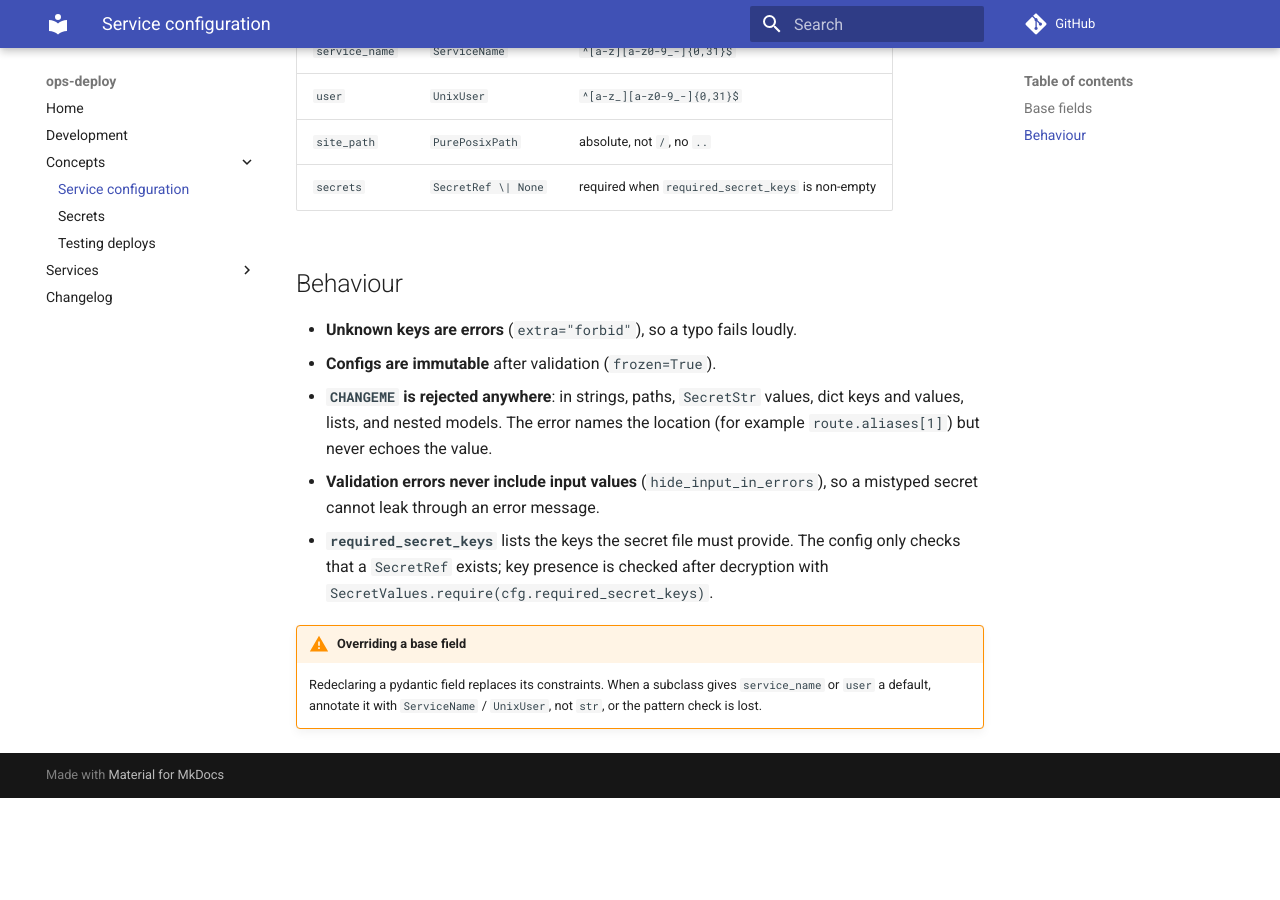
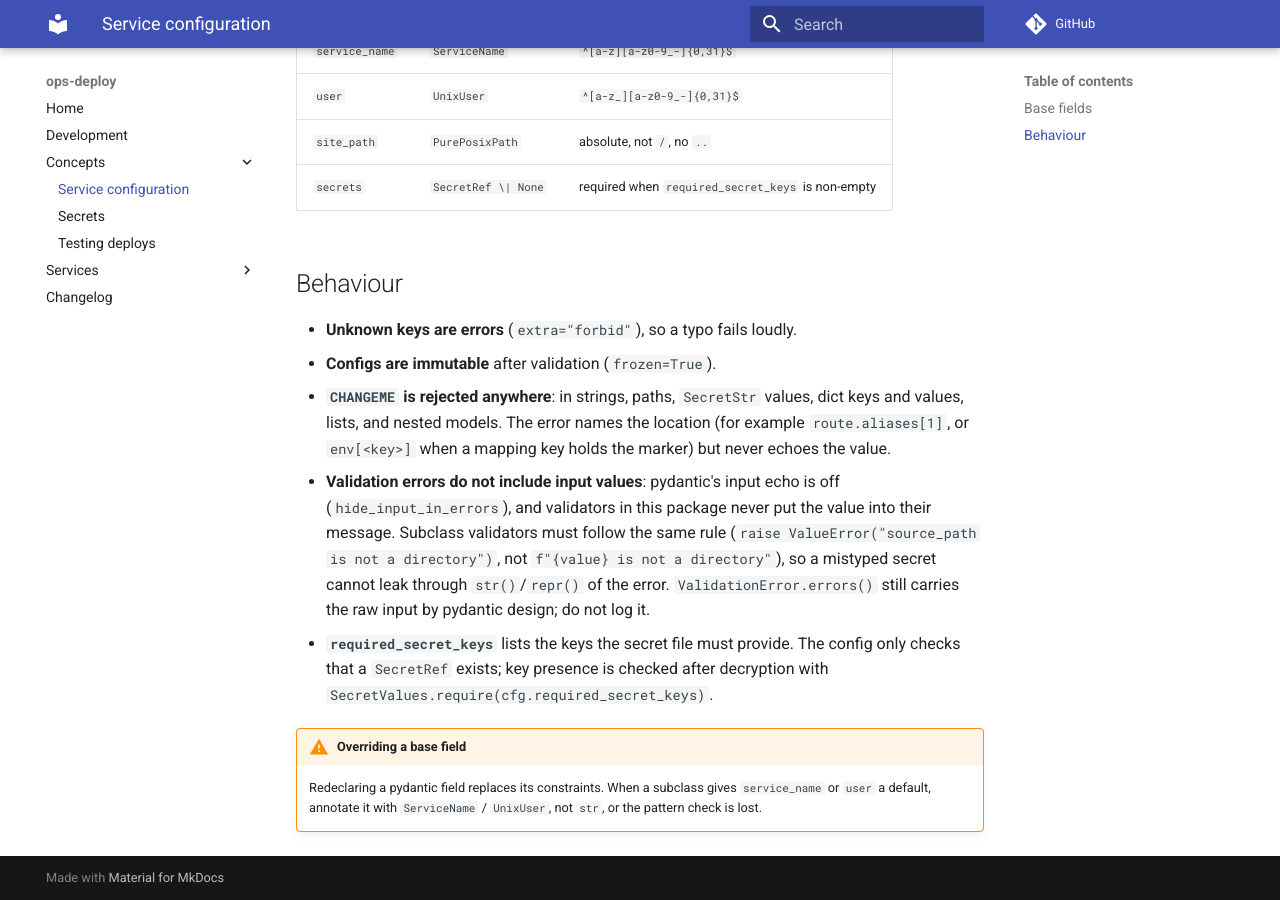
Before and after one commit to ephes/ops-deploy, an MkDocs documentation site: the page built from docs/concepts/config.md, in a window 1280 px wide and 900 px high, scrolled down 681 px. Built offline with MkDocs 1.6.1 and Material for MkDocs 9.7.7, drawn with Linux system fonts in a browser that asks for light colours; comment, search, counter and statistics services are not loaded; before the commit the page ends 1479 px from its top, so only the background shows below that.

Commit message:
Keep values out of config validator messages

```diff
--- a/docs/concepts/config.md
+++ b/docs/concepts/config.md
@@ -38,9 +38,15 @@ cfg = NyxmonConfig(secrets=SecretRef("secrets/prod/nyxmon.yml"))
 - **Configs are immutable** after validation (`frozen=True`).
 - **`CHANGEME` is rejected anywhere**: in strings, paths, `SecretStr` values,
   dict keys and values, lists, and nested models. The error names the location
-  (for example `route.aliases[1]`) but never echoes the value.
-- **Validation errors never include input values** (`hide_input_in_errors`), so
-  a mistyped secret cannot leak through an error message.
+  (for example `route.aliases[1]`, or `env[<key>]` when a mapping key holds
+  the marker) but never echoes the value.
+- **Validation errors do not include input values**: pydantic's input echo is
+  off (`hide_input_in_errors`), and validators in this package never put the
+  value into their message. Subclass validators must follow the same rule
+  (`raise ValueError("source_path is not a directory")`, not
+  `f"{value} is not a directory"`), so a mistyped secret cannot leak through
+  `str()`/`repr()` of the error. `ValidationError.errors()` still carries the
+  raw input by pydantic design; do not log it.
 - **`required_secret_keys`** lists the keys the secret file must provide. The
   config only checks that a `SecretRef` exists; key presence is checked after
   decryption with `SecretValues.require(cfg.required_secret_keys)`.
```
Also changed, not shown: 4 other files.
